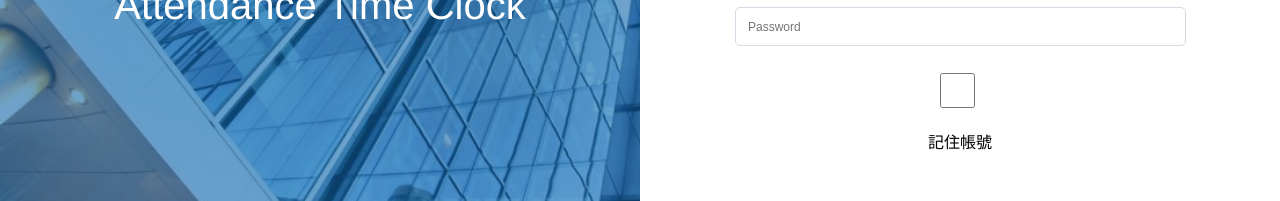
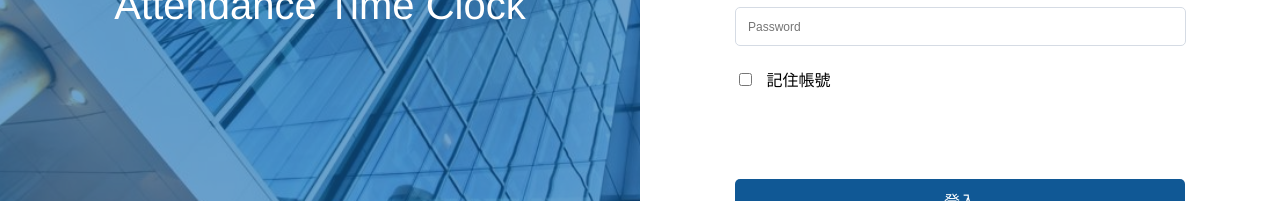
Before and after one commit to hsuchihting/checkClock, an Angular app: page /login in a window 1280 px wide. Shown: the part 395-596 px from the top of the page. Built offline with nearby package versions, Linux system fonts and the light colour scheme; no server answers.

Commit message:
css update

```diff
--- a/src/app/page/login/login.component.html
+++ b/src/app/page/login/login.component.html
@@ -18,47 +18,59 @@
       </div>
 
       <form [formGroup]="form" (ngSubmit)="onSubmit()">
+
+        <!-- 選單 -->
         <label>
-          <select id="select" formControlName="company" [ngClass]="{ 'errors': submitted && f.company.errors }">
+          <select class="selectControl" formControlName="company" [ngClass]="{ 'errors': submitted && f.company.errors }">
             <option value="0" disabled>請選擇公司</option>
-            <option *ngFor="let item of list" [value]="item.CompanySeq">{{ item.CompanyName }}</option>
+            <option *ngFor="let item of list" [value]="item.CompanySeq">{{ item.CompanyName}}</option>
           </select>
         </label>
-
+        <!-- 選單驗證訊息 -->
         <div>
-
           <div class="errors" *ngIf="submitted && f.company.errors">
             <div *ngIf="f.company.errors.required">請填寫帳號</div>
           </div>
+          <!-- 選單驗證結束 -->
 
-
+          <!-- 帳號 -->
           <label>
-            <input type="email" formControlName="email" [ngClass]="{ 'errors': f.email.errors }"
+            <input type="email" class="formControl" formControlName="email" [ngClass]="{ 'errors': f.email.errors }"
               placeholder="Account" />
           </label>
         </div>
-
+        <!-- 帳號驗證 -->
         <div class="errors" *ngIf="submitted && f.email.errors">
           <div *ngIf="f.email.errors.required">請填寫帳號</div>
           <div *ngIf="f.email.errors.email">email 格式錯誤</div>
         </div>
+        <!-- 帳號驗證結束 -->
 
+        <!-- 密碼 -->
         <div>
           <label>
-            <input type="password" formControlName="password" [ngClass]="{ 'errors': f.email.errors }"
+            <input type="password" class="formControl" formControlName="password" [ngClass]="{ 'errors': f.password.errors }"
               placeholder="Password" />
           </label>
         </div>
 
+        <!-- 密碼驗證-->
         <div class="errors" *ngIf="submitted && f.password.errors">
           <div *ngIf="f.password.errors.required">請填寫帳號</div>
           <div *ngIf="f.password.errors.minlength">請輸入超過6位數密碼</div>
         </div>
+        <!-- 密碼驗證結束 -->
+
+        <!-- 記住密碼 -->
         <div class="rememberBlock">
-          <label> <input type="checkbox" />記住帳號 </label>
+          <label> <input type="checkbox" />
+            <span> 記住帳號 </span>
+          </label>
         </div>
+        <!-- 登入按鈕 -->
         <button class="btn" type="submit" [disabled]="loading">登入</button>
       </form>
+      <!-- 表單結束 -->
     </div>
   </div>
   <!-- <pre>{{ form | json }}</pre> -->
--- a/src/app/page/login/login.component.scss
+++ b/src/app/page/login/login.component.scss
@@ -94,7 +94,7 @@
         flex-direction: column;
         text-align: center;
 
-        select {
+        .selectControl {
           width: 450px;
           height: 35px;
           padding: 8px 30px 8px 10px;
@@ -107,14 +107,10 @@
           &:focus {
             border: 1px solid #1266ac;
           }
+
         }
 
-        .errors {
-          color: orangered;
-          font-size: 12px;
-        }
-
-        input {
+        .formControl {
           width: 435px;
           height: 35px;
           margin-bottom: 2em;
@@ -128,6 +124,10 @@
             border: 1px solid #1266ac;
           }
         }
+
+        .errors {
+          color: orangered;
+          font-size: 12px;
         }
 
         .rememberBlock {
@@ -154,5 +154,8 @@
           font-size: 1em;
         }
       }
+
+
     }
   }
+}
```
Also changed, not shown: src/app/page/login/login.component.ts (+7 -8 lines). Lines whose indentation alone changed are shown as unchanged.
